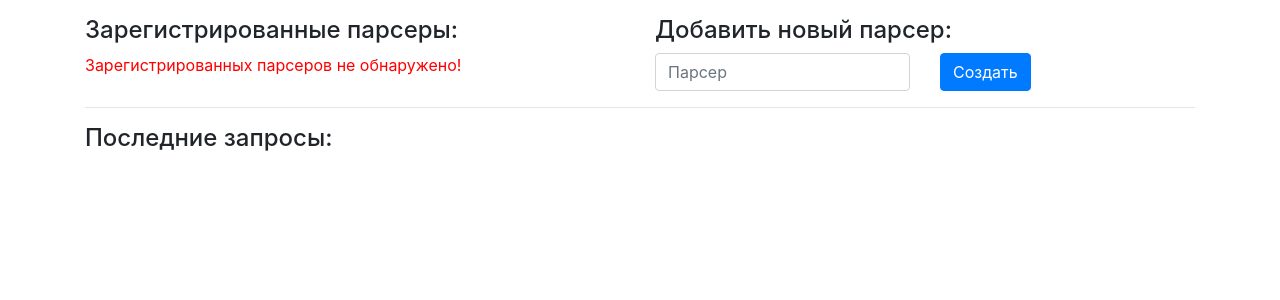
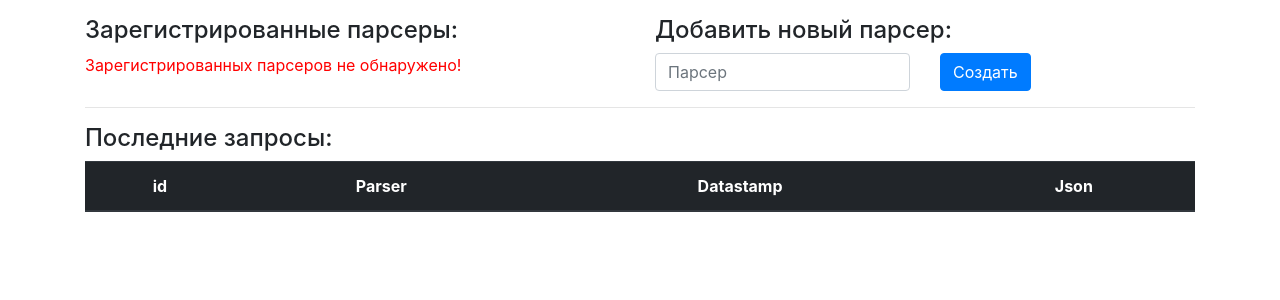
Before and after one commit to davidchak/kwork_dashboard, a Flask app: page / in a window 1280 px wide. Shown: the part 56-356 px from the top of the page. Run offline with Flask 2, Linux system fonts and the light colour scheme; the visitor is signed in with stand-in values (Sample User, id 1); data that the repository does not hold is empty; some libraries are stand-ins or nearby versions.

Commit message:
commit 6

```diff
--- a/app/routes.py
+++ b/app/routes.py
@@ -104,10 +104,18 @@ def get_data():
 
 @app.route('/api/v1.0/get_last/<count>', methods=['GET'])
 def get_last(count):
+    data_list = []
+    data = db.session.query(Data).order_by(Data.id.desc()).limit(count)
+    for item in data:
+        new_item = {
+            'id': item.id,
+            'parser_id': item.parser_id,
+            'datestamp': item.datestamp,
+            'json': item.json
+        }
+        data_list.append(new_item)
 
-    data = db.session.query(Data).order_by(Data.id.desc()).limit(count)
-    print(data)
-    return jsonify({'status': 'success'})
+    return jsonify({'result': data_list})
 
 
 @app.route('/api/v1.0/set', methods=['POST'])
--- a/app/static/js/main.js
+++ b/app/static/js/main.js
@@ -37,19 +37,19 @@ function del_parser(id) {
 }
 
 function get_last_data() {
-    $.ajax({
-        data: {
-            id: id
-        },
-        type: 'POST',
-        url: '/del_parser'
+    $.get({
+        url: '/api/v1.0/get_last/10',
+        dataType: 'json'
     }).done(
         function (data) {
-            if (data.status === 'success') {
-                row_id = $('#row_' + id)
-                row_id.remove()
-            } else {
-                alert('Ошибка удаления парсера!')
+            line = $('#dc_result')
+            line.empty()
+
+            for (let row in data) {
+                for (let i in data[row]){
+                    console.log(data[row][i])
+                    line.append('<tr><td>' + data[row][i].id + '</td><td>' + data[row][i].parser_id + '</td><td>' + data[row][i].datestamp + '</td><td>' + data[row][i].json + '</td></tr>')
+                }
             }
         }
     )
--- a/app/templates/base.html
+++ b/app/templates/base.html
@@ -20,5 +20,6 @@
 <body>
     {% block content %}{% endblock %}
     <script src="{{ url_for('static', filename='js/main.js') }}"></script>
+    {% block script %}{% endblock %}
 </body>
 </html>
--- a/app/templates/dashboard.html
+++ b/app/templates/dashboard.html
@@ -56,8 +56,36 @@
         <div class="row mt-3">
             <div class="col">
                 <h4 class="mb-2">Последние запросы:</h4>
+
+                <table class="table">
+                    <thead class="thead-dark">
+                        <tr>
+                            <th class="text-center" scope="col">id</th>
+                            <th class="text-center" scope="col">Parser</th>
+                            <th class="text-center" scope="col">Datastamp</th>
+                            <th class="text-center" scope="col">Json</th>
+                        </tr>
+                    </thead>
+                    <tbody  id="dc_result"></tbody>
+                </table>
             </div>
         </div>
     </div>
 
+
+
 {% endblock %}
+
+{% block script %}
+
+    <script>
+
+        get_last_data()
+
+        setInterval(() => {
+            get_last_data()
+        }, 10000)
+
+    </script>
+
+{% endblock %}
```
